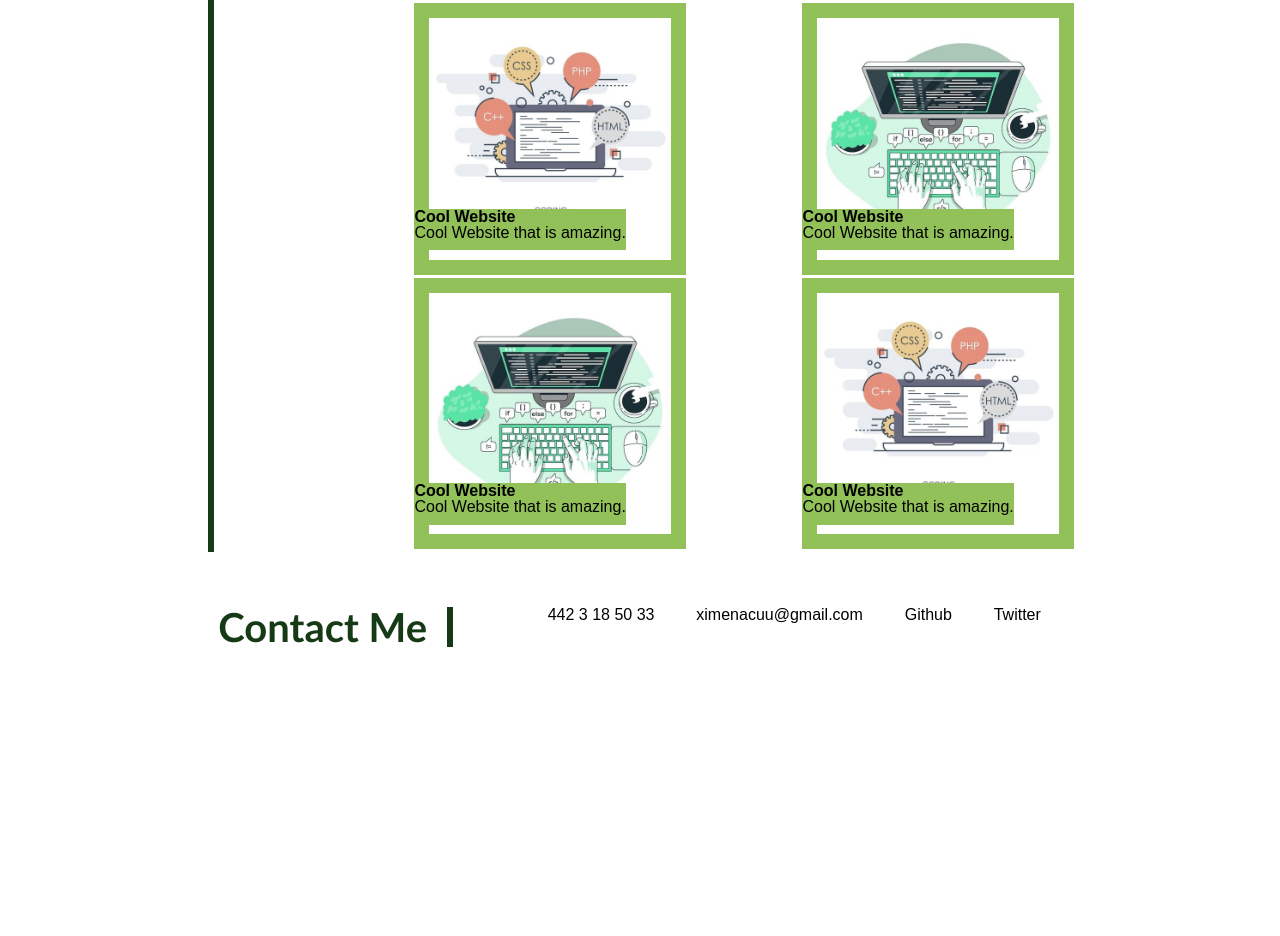
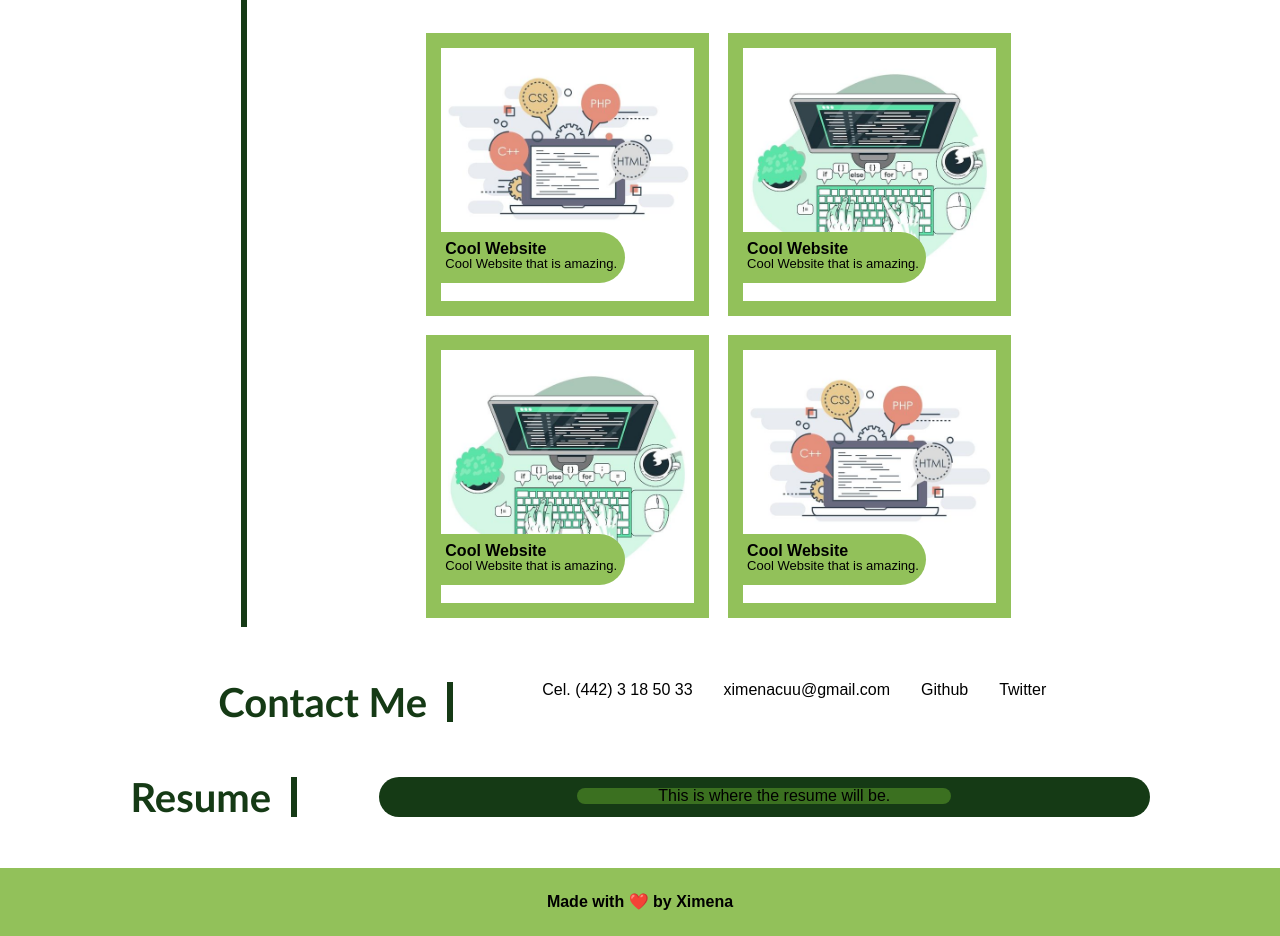
Before and after one commit to montermarco/challenge_2, a plain HTML site: page index3.html in a window 1280 px wide. Shown: the part 1256-2192 px from the top of the page. Before the commit the page ends 2009 px from the top, so only its background shows below. Drawn offline with Linux system fonts and the light colour scheme.

Commit message:
Main is entirely structured,the header links work

```diff
--- a/assets/CSS/style1.css
+++ b/assets/CSS/style1.css
@@ -2,28 +2,40 @@ body{
     background-color: white;
 }
 
+/* ------------- This is the HEADER section  */
 header {
-    background-color: #92C15A;
+    background-color: #3B7020;
     font-family: 'Trebuchet MS', 'Lucida Sans Unicode', 'Lucida Grande', 'Lucida Sans', Arial, sans-serif;
     display: flex;
     justify-content: space-between;
-    padding: 4%;
+    align-items: center;
+    padding: 3%;
+    padding-left: 0px;
 }
 
 header h1{  /* ---- Ximena Cu  */
     font-size: 40px;
-    color: #3B7020;
+    color: white;
+    background-color: #153A15; /* #153A15  */
+    border-top-right-radius: 50px;
+    border-bottom-right-radius: 50px;
+    width: 40%;
+    text-align: center;
+    padding: 0.5%;
+    border: 7px solid #0C1D0F ; /* #0C1D0F  */
+    border-left: 0px;
+    border-right: 10px solid #0C1D0F ;
 }
+
 
 header ul {   /* ---- Menu  */
     width: 54%;
     display: flex;
     justify-content:space-around;
-    color: orange;
     font-size: 20px;
 }
 
-/* ------------- This is the welcome image section  */
+/* ------------- This is the WELCOME IMAGE section  */
 figure{
     position:relative
 }
@@ -33,16 +45,19 @@ figure{
     height: 300px;
 }
 
-figure div{
+figure div{ /* ---- Menu  */
     position: absolute;
     background-color: #3B7020;
-    color: #0C1D0F;
+    font-family:'Lucida Sans Unicode', 'Lucida Grande', 'Lucida Sans', Arial, sans-serif;
+    color: white;
     bottom: 20%;
     right: 10%;
-    width: 20%;
+    width: 18%;
+    height: 60%;
     text-align: center;
-    font-size: 30px;
+    font-size: 200%;
     border-radius: 50px;
+    padding-top: 3%;
 }
 
 /* ------------- This is the MAIN section  */
@@ -63,18 +78,18 @@ main img{
     border: 15px solid #92C15A;
 }
 
-/* ------------- This is the about me section  */
+/* ------------- This is the ABOUT ME section  */
 .aboutMe{
     display: flex;
     margin-bottom: 7%;
 }
 
-.aboutMe p{
-    padding-left: 20px;
-    /* font-size: 20px; */
+.aboutMe p{ /* ---- about me paragraph  */
+    padding-left: 5%;
+    line-height: 150%;
 }
 
-/* ------------- This is the My Work section  */
+/* ------------- This is the MY WORK  section  */
 .myWork{
     display: flex;
 }
@@ -94,35 +109,45 @@ main img{
     background-color: #92C15A;
     margin-left: 17.5%;
     bottom: 15%;
+    width: 25%;
+    height: 15%;
+    border-top-right-radius: 50px;
+    border-bottom-right-radius: 50px;
+    text-align: center;
+    padding-top: 2.5%;
 }
 /* ------------------------------------  */
-.lilboxes{
-    /*  */
-    margin-left: 200px;
+.updown{
     display:flex;
-    flex-wrap: wrap;
-}
-
-.lilboxesboxes{
-    width: 50%;
+    justify-content: center;
     position: relative;
 }
 
-#smallimgs{
-    width: 70%;
-    justify-content: right;
+.text{
+    background-color: #92C15A;
+    position: absolute;
+    bottom: 14%;
+    width: 20%;
+    height: 17%;
+    border-top-right-radius: 50px;
+    border-bottom-right-radius: 50px;
+    padding-top: 1%;
+    padding-left: 1%;
 }
 
-.lilboxesboxes div{
-    background-color: #92C15A;
-    position: absolute;
-    bottom: 10%;
-    left: 0%;
-    height: 15%;
+#left{
+    left: 20%;
+}
+#right{
+    left: 52%;
+}
+.text p{
+    font-size: 13px;
 }
 
-#imgsA{
-    margin: auto;
+#smallimgs{
+    width: 30%;
+    margin: 1%;
 }
 
 /* ------------- This is the Contact Me section  */
@@ -132,8 +157,37 @@ main img{
     padding: 5%;
 }
 
-.contactMe ul {   /* ---- Menu  */
+.contactMe ul {
     width: 54%;
     display: flex;
     justify-content:space-around;
 }
+
+/* ------------- This is the Resume section  */
+#Resume{
+    display: flex;
+    justify-content:space-around;
+}
+
+#Resume div{
+    background-color: #153A15;
+    width: 70%;
+    padding: 1%;
+    border-radius: 25px;
+}
+
+#Resume p{
+    padding-left: 20px;
+    background-color: #3B7020;
+    text-align: center;
+    width: 50%;
+    border-radius: 25px;
+    margin-left:25%;
+}
+
+/* ------------- This is the Resume section  */
+footer{
+    background-color: #92C15A;
+    padding: 2%;
+    text-align: center;
+}
--- a/index3.html
+++ b/index3.html
@@ -10,8 +10,8 @@
 </head>
 
 <body>
-    <header >
-        <h1>Ximena Cu</h1>
+    <header >  <!-- This is the HEADER section. -->
+             <h1>Ximena Cu</h1>
     <ul>
         <li><a href="#About-Me">About Me</a></li>
         <li><a href="#My-Work">My Work</a></li>
@@ -20,14 +20,13 @@
     </ul>
 </header>
 
-<figure>  <!-- This is the welcome image section. -->
+<figure>  <!-- This is the WELCOME IMAGE section. -->
     <img id="welcomeimg" src="./assets/images/green1.jpg" alt="Welcome image."/>
-    <div> <h2>Full</h2><h2>Stack</h2><h2>Developer</h2>
-    </div>
+    <div> <h2>Full</h2><h2>Stack</h2><h2>Developer</h2> </div>
 </figure>
 
-<main>
-    <section class="aboutMe"> <!-- This is the about me section. -->
+<main> <!-- This is the MAIN section. -->
+    <section class="aboutMe" id="About-Me"> <!-- This is the ABOUT ME section. -->
         <h1 class="title">About Me</h1>
         <p>This is a paragraph about me that is so great that is going to make me hired by a great company
             and eventualy make me so rich I will buy my own appartment and be happy.
@@ -37,53 +36,57 @@
             and eventualy make me so rich I will buy my own appartment and be happy.</p>
     </section>
 
-    <section class="myWork"> <!-- This is the MY WORK section. -->
+    <section class="myWork" id="My-Work"> <!-- This is the MY WORK section. -->
         <h1 class="title">My Work</h1>
-        <section class="boxes">
-
+        <section> <!-- class="boxes" -->
             <section class="bigbox">
                 <img id="bigimg" src="./assets/images/whitecomputer.jpg" alt="Work Example 1"/>
                 <div><h1>Big Website</h1><p>Big Website that is amazing.</p></div>
             </section>
 
             <section class="lilboxes">
+                <section class="updown">
+                    <img id="smallimgs" src="./assets/images/workexample1.jpg" alt="Work Example 2"/>
+                    <div class="text" id="left"><h1>Cool Website</h1><p>Cool Website that is amazing.</p></div>
 
-                <section class="lilboxesboxes" id="imgsA">
-                    <img id="smallimgs" src="./assets/images/workexample1.jpg" alt="Work Example 2"/>
-                    <div><h1>Cool Website</h1><p>Cool Website that is amazing.</p></div>
+                    <img id="smallimgs" src="./assets/images/workexample2.jpg" alt="Work Example 3"/>
+                    <div class="text" id="right"><h1>Cool Website</h1><p>Cool Website that is amazing.</p></div>
                 </section>
 
-                <section class="lilboxesboxes" id="imgsB">
-                    <img id="smallimgs" src="./assets/images/workexample2.jpg" alt="Work Example 2"/>
-                    <div><h1>Cool Website</h1><p>Cool Website that is amazing.</p></div>
-                </section>
+                <section class="updown">
+                    <img id="smallimgs" src="./assets/images/workexample2.jpg" alt="Work Example 4"/>
+                    <div class="text" id="left"><h1>Cool Website</h1><p>Cool Website that is amazing.</p></div>
 
-                <section class="lilboxesboxes" id="imgsA">
-                    <img id="smallimgs" src="./assets/images/workexample2.jpg" alt="Work Example 2"/>
-                    <div><h1>Cool Website</h1><p>Cool Website that is amazing.</p></div>
-                </section>
-
-                <section class="lilboxesboxes" id="imgsB">
-                    <img id="smallimgs" src="./assets/images/workexample1.jpg" alt="Work Example 2"/>
-                    <div><h1>Cool Website</h1><p>Cool Website that is amazing.</p></div>
+                    <img id="smallimgs" src="./assets/images/workexample1.jpg" alt="Work Example 5"/>
+                    <div class="text" id="right"><h1>Cool Website</h1><p>Cool Website that is amazing.</p></div>
                 </section>
 
             </section>
         </section>
-
     </section>
 
-    <section class="contactMe">
+    <section class="contactMe" id="Contact-Me"> <!-- This is the CONTACT ME section. -->
         <h1 class="title">Contact Me</h1>
         <ul>
-            <li>442 3 18 50 33</li>
+            <li>Cel. (442) 3 18 50 33</li>
             <li>ximenacuu@gmail.com</li>
             <li>Github</li>
             <li>Twitter</li>
         </ul>
     </section>
 
+    <section id="Resume"> <!-- This is the RESUME section. -->
+    <h1 class="title">Resume</h1>
+    <div>
+    <p>This is where the resume will be.</p>
+    </div>
+    </section>
+
 </main>
+
+<footer>
+        <h2>Made with ❤️️ by Ximena</h2>
+    </footer>
 
 </body>
 
```
